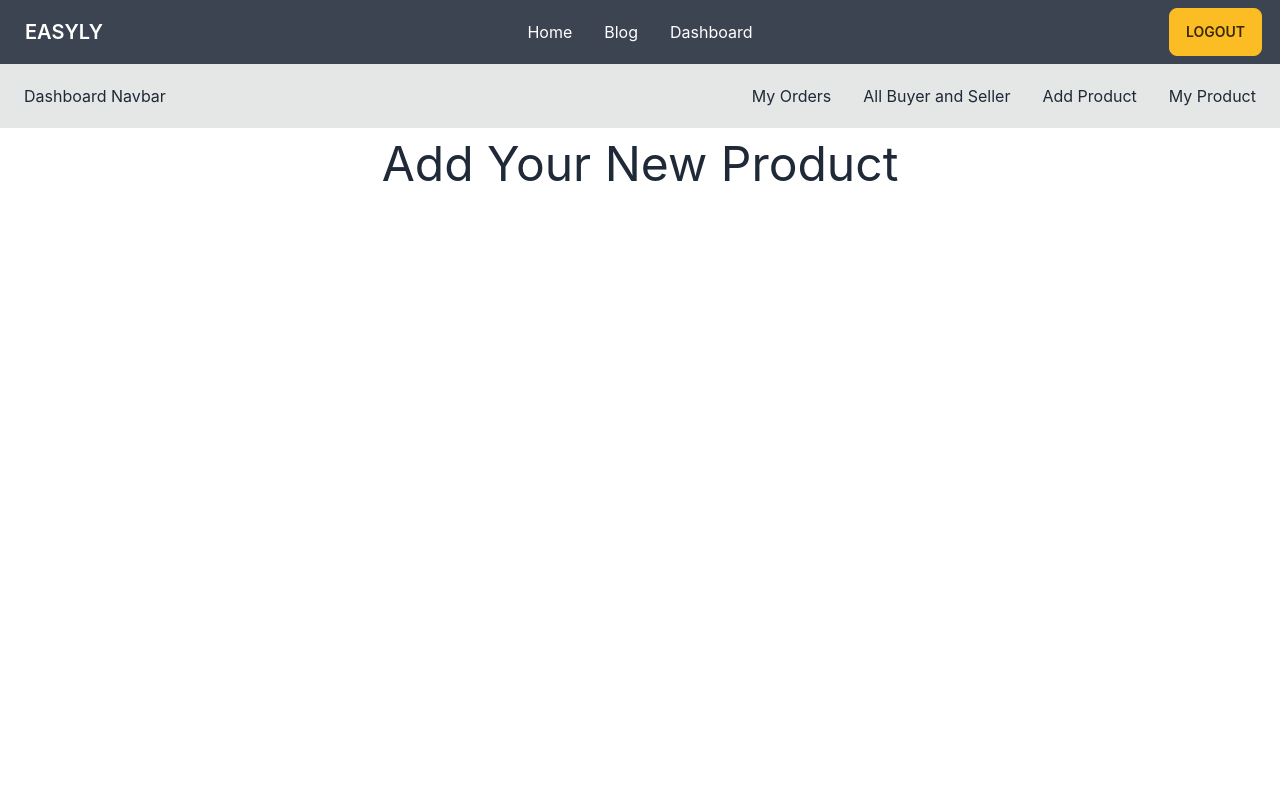
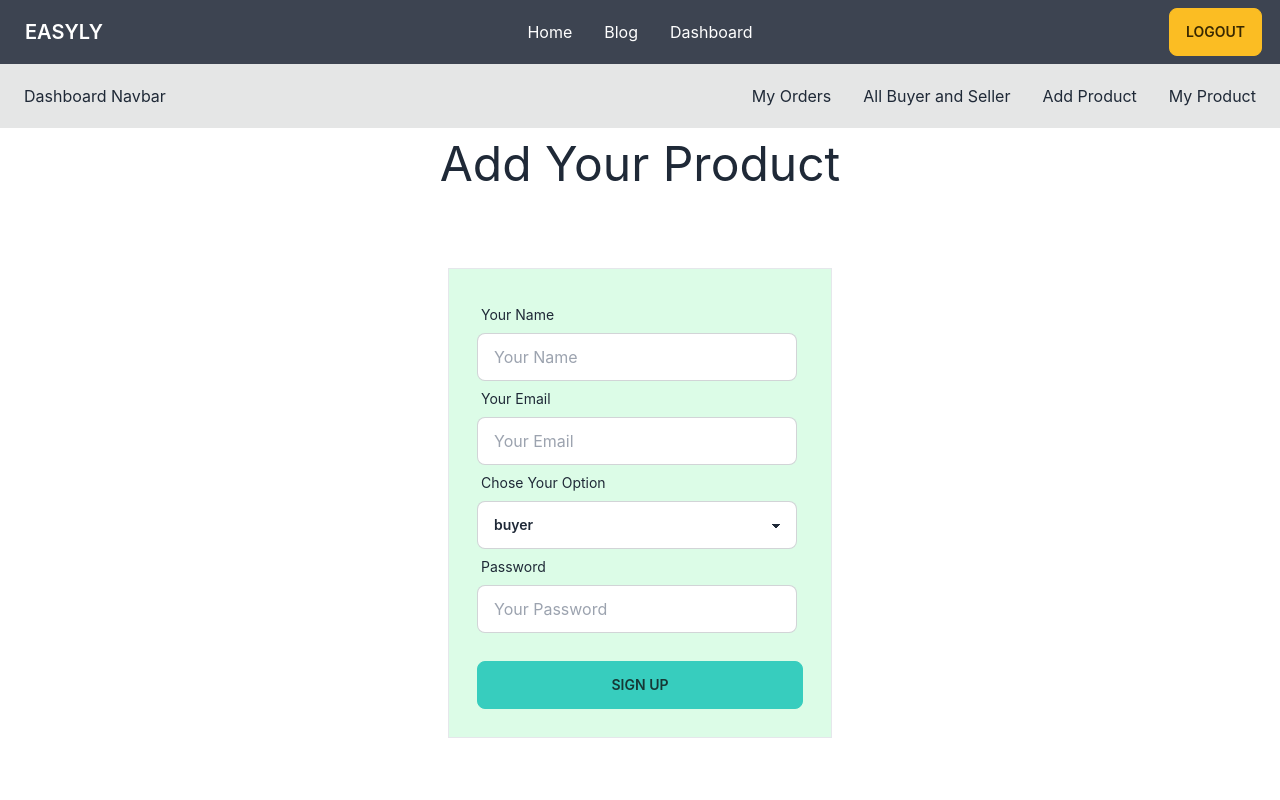
Before and after one commit to raju-miah/easyly-client, a React (Create React App) app: page /dashboard/addproduct in a window 1280 px wide. Shown: the top 800 px of the page. Built offline with nearby package versions, Linux system fonts and the light colour scheme; no server answers; sample sign-in values are in the browser's storage.

Commit message:
added product form

```diff
--- a/src/Pages/Dashboard/AddProduct/AddProduct.js
+++ b/src/Pages/Dashboard/AddProduct/AddProduct.js
@@ -1,9 +1,70 @@
 import React from 'react';
+import { useForm } from 'react-hook-form';
 
 const AddProduct = () => {
+    const { register, formState: { errors }, handleSubmit } = useForm();
+
+
+    const handelAddProducts = data => {
+        console.log(data);
+    }
+
     return (
         <div>
-            <h2 className='text-5xl text-center mt-3 mb-5'>Add Your New Product</h2>
+            <h2 className='text-5xl text-center mt-3 mb-5'>Add Your Product</h2>
+            <div className='mt-20 flex justify-center items-center'>
+                <div className='w-96 p-7 border bg-green-100'>
+
+                    <form onSubmit={handleSubmit(handelAddProducts)}>
+
+                        <div className="form-control w-full max-w-xs">
+                            <label className="label">
+                                <span className="label-text">Your Name</span>
+                            </label>
+                            <input type="text" {...register("name", {
+                                required: 'Name is required'
+                            })} placeholder="Your Name" className="input input-bordered w-full max-w-xs" />
+                            {errors.name && <p className='text-red-500'>{errors.name?.message}</p>}
+                        </div>
+
+                        <div className="form-control w-full max-w-xs">
+                            <label className="label">
+                                <span className="label-text">Your Email</span>
+                            </label>
+                            <input type="email" {...register("email", {
+                                required: 'Email Address is required'
+                            })} placeholder="Your Email" className="input input-bordered w-full max-w-xs" />
+                            {errors.email && <p className='text-red-500'>{errors.email?.message}</p>}
+                        </div>
+
+
+                        <div className="form-control w-full max-w-xs">
+                            <label className="label">
+                                <span className="label-text">Chose Your Option</span>
+                            </label>
+                            <select {...register("role", { required: true })}
+                                className="select select-bordered w-full max-w-xs"
+                            >
+                                <option value="buyer">buyer</option>
+                                <option value="seller">seller</option>
+                            </select>
+                        </div>
+
+                        <div className="form-control w-full max-w-xs">
+                            <label className="label">
+                                <span className="label-text">Password</span>
+                            </label>
+                            <input type="password" {...register("password", {
+                                required: 'Password is required',
+                                minLength: { value: 6, message: "Password must be 6 characters or more longer" }
+                            })} placeholder="Your Password" className="input input-bordered w-full max-w-xs" />
+                            {errors.password && <p className='text-red-500'>{errors.password?.message}</p>}
+                        </div>
+
+                        <input className='btn btn-accent w-full mt-7' value="Sign Up" type="submit" />
+                    </form>
+                </div>
+            </div>
         </div>
     );
 };
--- a/src/Pages/Dashboard/AllBuyerSeller/AllBuyerSeller.js
+++ b/src/Pages/Dashboard/AllBuyerSeller/AllBuyerSeller.js
@@ -26,6 +26,7 @@ const AllBuyerSeller = () => {
                             <th>Name</th>
                             <th>Email</th>
                             <th>Buyer / Seller / Admin</th>
+                            <th>Delete : Buyer / Seller</th>
                         </tr>
                     </thead>
                     <tbody>
@@ -38,6 +39,11 @@ const AllBuyerSeller = () => {
                                 <td>{user.name}</td>
                                 <td>{user.email}</td>
                                 <td>{user.role}</td>
+                                <td>
+
+                                    <button className='btn btn-sm btn-error'>Delete</button>
+
+                                </td>
                             </tr>)
                         }
 
--- a/src/Pages/Login/Login.js
+++ b/src/Pages/Login/Login.js
@@ -51,7 +51,7 @@ const Login = () => {
 
     return (
         <div className='mt-20 flex justify-center items-center'>
-            <div className='w-96 p-7 border'>
+            <div className='w-96 p-7 border bg-green-100'>
                 <h2 className='text-5xl text-center'>Login</h2>
 
                 <form onSubmit={handleSubmit(handelLogin)}>
--- a/src/Pages/SignUp/SignUp.js
+++ b/src/Pages/SignUp/SignUp.js
@@ -22,6 +22,7 @@ const SignUp = () => {
             .then(result => {
                 const user = result.user;
                 console.log(user)
+                toast.success('SignUp Success');
 
                 const userInfo = {
                     displayName: data.name
@@ -30,7 +31,6 @@ const SignUp = () => {
                 updateUserInfo(userInfo)
                     .then(() => {
                         saveAllUserInfo(data.name, data.email, data.role);
-                        toast.success('SignUp Success');
 
                     })
                     .catch(error => {
@@ -64,7 +64,7 @@ const SignUp = () => {
 
     return (
         <div className='mt-20 flex justify-center items-center'>
-            <div className='w-96 p-7 border'>
+            <div className='w-96 p-7 border bg-green-100'>
                 <h2 className='text-5xl text-center'>Sign Up</h2>
 
                 <form onSubmit={handleSubmit(handelSignUp)}>
@@ -74,7 +74,7 @@ const SignUp = () => {
                             <span className="label-text">Your Name</span>
                         </label>
                         <input type="text" {...register("name", {
-                            required: 'Name Address is required'
+                            required: 'Name is required'
                         })} placeholder="Your Name" className="input input-bordered w-full max-w-xs" />
                         {errors.name && <p className='text-red-500'>{errors.name?.message}</p>}
                     </div>
```
